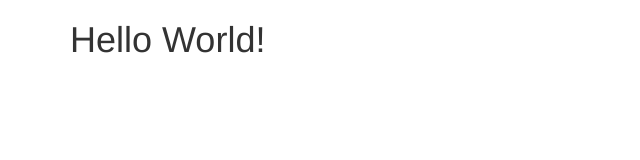
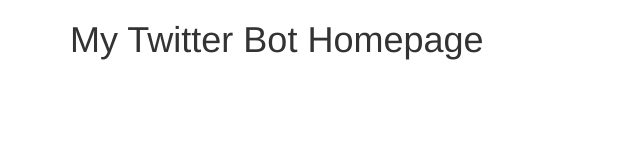
Before and after one commit to Sakkeh/Sakkeh.github.io, a plain HTML site: page index.html in a window 1280 px wide. Shown: the whole page, without its empty margins (0-640 px from the left). Drawn offline with nearby package versions, Linux system fonts and the light colour scheme.

Commit message:
Update index.html

```diff
--- a/index.html
+++ b/index.html
@@ -6,7 +6,7 @@
 	<meta name="viewport" content="width=device-width, initial-scale=1.0">
 	<link rel="stylesheet" media="screen" href="https://cdnjs.cloudflare.com/ajax/libs/twitter-bootstrap/3.3.5/css/bootstrap.min.css">
 
-	<title>Minimum Bootstrap HTML Skeleton</title>
+	<title>My Twitter Bot Homepage</title>
 
 	<!--  -->
 
@@ -19,7 +19,7 @@
 <body>
 
 	<div class="container">
-        <h1>Hello World!</h1>
+        <h1>My Twitter Bot Homepage</h1>
 	</div>
 
 	<script src="https://cdnjs.cloudflare.com/ajax/libs/jquery/1.11.3/jquery.min.js"></script>
```
